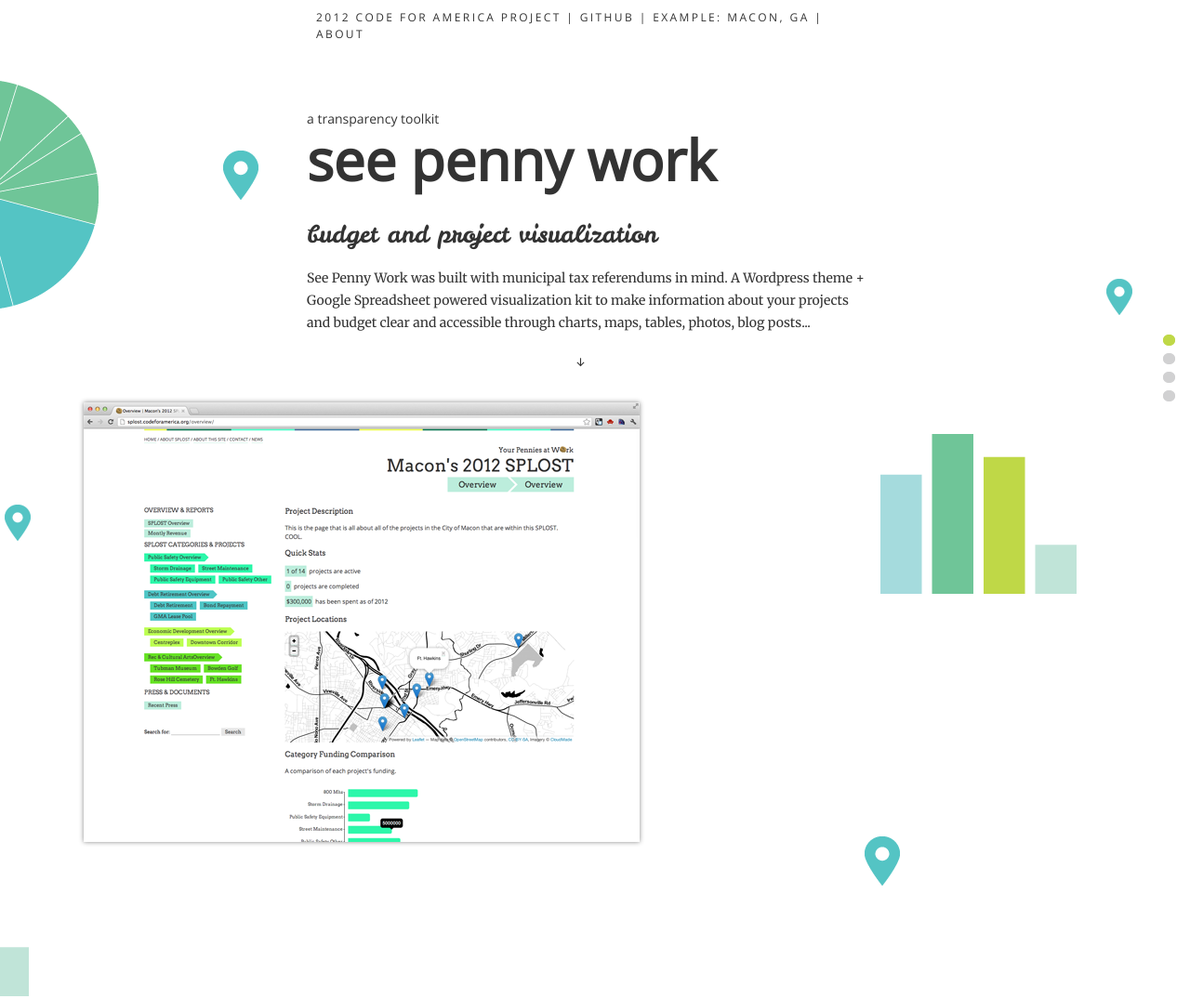
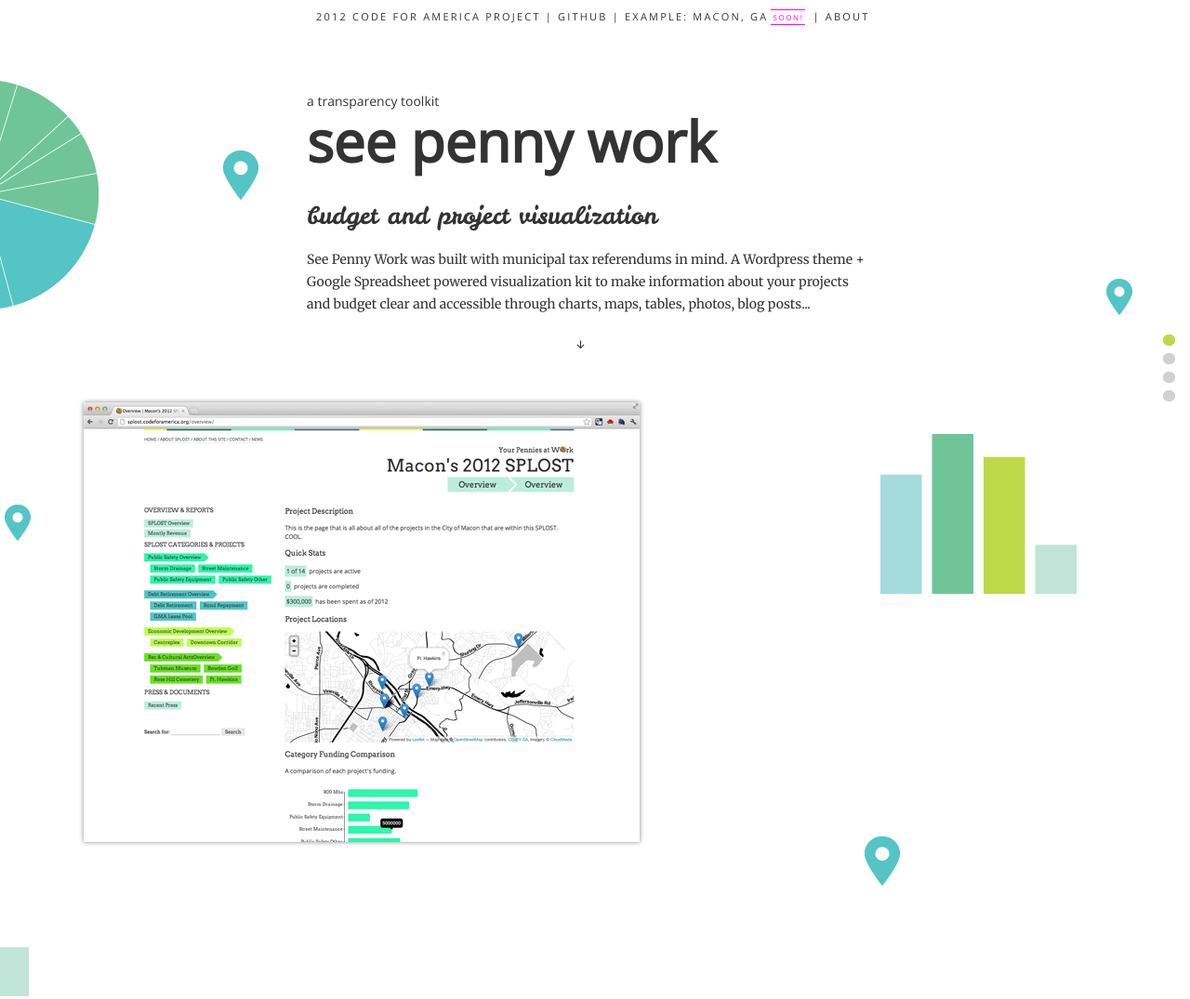
Before and after one commit to jlord/seepennywork, a plain HTML site: page index.html in a window 1280 px wide. Shown: the top 1075 px of the page at 93% size. Drawn offline with nearby package versions, Linux system fonts and the light colour scheme.

Commit message:
made soon labels

```diff
--- a/css/main.css
+++ b/css/main.css
@@ -70,14 +70,16 @@ p a, p a:link, p a:active, p a:visited{ padding-bottom: 2px; border-bottom: 1px
 h3 {font-size: 26px;}
 h4 {font-family: Open Sans, sans-serif;}
 
+small {font-size: 8px; color: #ff00ff; padding: 2px 2px; margin: 0 3px; border-top: 1px solid #ff00ff; border-bottom: 1px solid #ff00ff; font-family: Open Sans, Arial, sans-serif; letter-spacing: .2em;}
+
 
 /* Page structure
 *****************************************************************/
 
 #wrapper {position: relative;}
 #topMenu {width: 100%;background: #fff;}
-#topMenu h1, footer h1 {width: 600px; padding: 10px 15px; margin: 0 auto; text-transform: uppercase;
-	font-size: 12px; font-weight: 300; font-family: Open Sans, Arial, sans-serif; letter-spacing: .2em;}
+#topMenu h1 {width: 600px; padding: 10px 15px; margin: 0 auto; text-transform: uppercase;
+	font-size: 11px; font-weight: 300; font-family: Open Sans, Arial, sans-serif; letter-spacing: .2em;}
 
 /* Nav
 *****************************************************************/
--- a/index.html
+++ b/index.html
@@ -23,7 +23,7 @@
 <body>
   <!--[if lt IE 7]><p class=chromeframe>Your browser is <em>ancient!</em> <a href="http://browsehappy.com/">Upgrade to a different browser</a> or <a href="http://www.google.com/chromeframe/?redirect=true">install Google Chrome Frame</a> to experience this site.</p><![endif]-->
   <header id="topMenu">
-        <h1><a href="http://www.codeforamerica.org" target="_blank" atl="Code for America Homepage">2012 Code for America Project</a> | <a href="http://www.github.com/codeforamerica/wp-splost" target="_blank" alt="Code for America on Github">Github</a> | <a href="http://splost.codeforamerica.org" target="_blank" alt="Macon Georgia's instace of See Penny Work">Example: Macon, Ga</a> | <a class="about" href="#about">About</a></h1>
+        <h1><a href="http://www.codeforamerica.org" target="_blank" atl="Code for America Homepage">2012 Code for America Project</a> | <a href="http://www.github.com/codeforamerica/wp-splost" target="_blank" alt="Code for America on Github">Github</a> | <a href="http://splost.codeforamerica.org" target="_blank" alt="Macon Georgia's instace of See Penny Work">Example: Macon, Ga</a><small>SOON!</small> | <a class="about" href="#about">About</a></h1>
   </header>
   <nav id="primary">
         <ul>
@@ -89,7 +89,7 @@
           <header>
             <h1>About</h1>
           </header>
-          <p>This is a project of 2012 Code for America fellow Jessica Lord (<a href="http://www.twitter.com/jllord">@jllord</a>) who worked with the city of Macon to create a <a href="http://splost.codeforamerica.org">website</a> for making transparent their own tax-referendums.</p>
+          <p>This is a project of 2012 Code for America fellow Jessica Lord (<a href="http://www.twitter.com/jllord">@jllord</a>) who worked with the city of Macon to create a <a href="#">website</a><small>SOON!</small> (as in Oct. 2, 2012) for making transparent their own tax-referendums.</p>
           <p><a href="http:/www.codeforamerica.org">Code for America</a> is a non-profit in San Francisco that each year pairs developers and designers with cities to build better (and open source!) interfaces to government.</p>
           <nav class="next-prev">
             <a class="prev get" href="#get">&uarr;</a>
```
